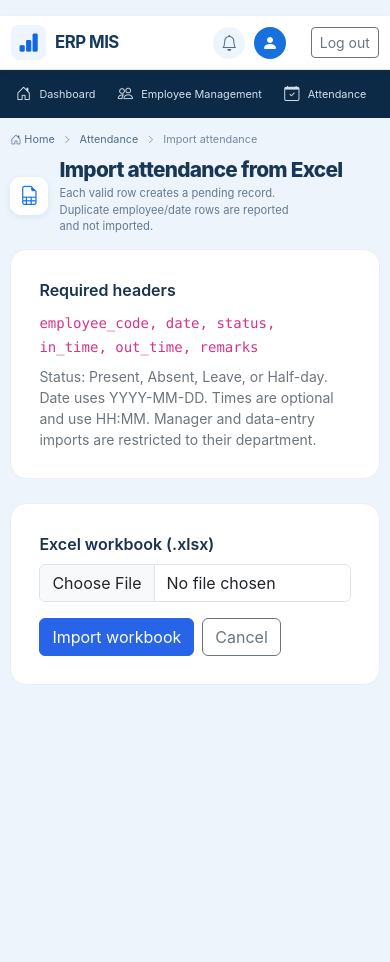
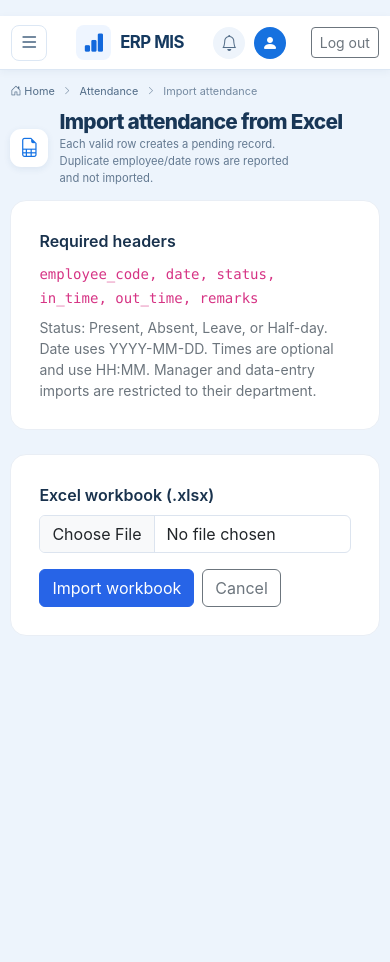
Before and after one commit to gkayush123-afk/ERP-Based-Operations-Data-Management-MIS-Analytics-System, a Python web app: template erp_mis_system/app/templates/attendance/import.html in a window 390 px wide. After the commit the page ends 635 px from the top, so only its background shows below. Run offline with Jinja, Linux system fonts and the light colour scheme; the template is opened without the code that fills it, so the values that code supplies are empty.

Commit message:
Keep sidebar and topbar fixed while content scrolls
- Topbar sticky (z 1030); sidebar sticky under it (top 58px, full
  remaining height, own thin scrollbar) on desktop.
- Mobile (<992px): sidebar becomes a fixed off-canvas drawer with
  overlay, hamburger toggle, close on link/overlay/Escape.
- Sidebar note stays pinned at bottom via margin-top auto; anchor
  jumps clear the topbar via scroll-padding-top.

```diff
--- a/erp_mis_system/app/static/css/style.css
+++ b/erp_mis_system/app/static/css/style.css
@@ -211,7 +211,8 @@ a { color: var(--blue); }
 .verification-page > nav, .verification-page > footer { display: none !important; }
 .verification-page main { min-height: 100vh; }
 .verification-app { min-height: 100vh; color: #19324d; background: #edf4fc; }
-.verification-topbar { position: relative; z-index: 2; display: flex; min-height: 58px; align-items: center; justify-content: space-between; gap: 1rem; padding: .45rem 1.25rem; border-bottom: 1px solid #dce7f4; background: #fff; box-shadow: 0 2px 8px rgba(28, 63, 103, .05); }
+.verification-topbar { position: sticky; top: 0; z-index: 1030; display: flex; min-height: 58px; align-items: center; justify-content: space-between; gap: 1rem; padding: .45rem 1.25rem; border-bottom: 1px solid #dce7f4; background: #fff; box-shadow: 0 2px 8px rgba(28, 63, 103, .05); }
+.verification-hamburger { display: none; }
 .verification-brand { display: flex; align-items: center; gap: .55rem; color: #15395f; text-decoration: none; }
 .verification-brand-icon { display: grid; width: 35px; height: 35px; place-items: center; border-radius: 8px; color: #1268dc; background: #eef5ff; font-size: 1.3rem; }
 .verification-brand strong, .verification-brand small, .verification-account strong, .verification-account small { display: block; }
@@ -223,7 +224,10 @@ a { color: var(--blue); }
 .verification-account form { margin-left: .45rem; }
 .verification-avatar { display: grid; width: 32px; height: 32px; place-items: center; border-radius: 50%; color: #fff; background: #1671df; font-size: 1rem; }
 .verification-layout { display: grid; min-height: calc(100vh - 58px); grid-template-columns: 194px minmax(0, 1fr); }
-.verification-sidebar { display: flex; flex-direction: column; min-height: calc(100vh - 58px); padding: .8rem 0; color: #dce9f7; background: #0c2945; }
+.verification-sidebar { position: sticky; top: 58px; z-index: 1020; display: flex; flex-direction: column; height: calc(100vh - 58px); padding: .8rem 0; overflow-y: auto; overscroll-behavior: contain; color: #dce9f7; background: #0c2945; scrollbar-width: thin; scrollbar-color: rgba(255, 255, 255, .25) transparent; }
+.verification-sidebar::-webkit-scrollbar { width: 6px; }
+.verification-sidebar::-webkit-scrollbar-thumb { border-radius: 3px; background: rgba(255, 255, 255, .22); }
+.verification-overlay { display: none; }
 .verification-sidebar nav { display: grid; gap: .15rem; }
 .verification-sidebar nav a { display: flex; min-height: 40px; align-items: center; gap: .65rem; padding: .55rem .95rem; border-left: 3px solid transparent; color: #d2e0ed; font-size: .76rem; text-decoration: none; transition: background-color .15s ease, color .15s ease; }
 .verification-sidebar nav a i { width: 17px; font-size: .95rem; }
@@ -367,3 +371,18 @@ a { color: var(--blue); }
   .mobile-auth-actions .btn { padding: .3rem .4rem; font-size: .7rem; }
   .navbar-toggler { padding: .25rem .4rem; }
 }
+
+/* Fixed sidebar/topbar: anchor jumps clear the sticky top bar. */
+html { scroll-padding-top: 70px; }
+
+@media (max-width: 991.98px) {
+  .verification-layout { display: block; min-height: calc(100vh - 58px); }
+  .verification-hamburger { display: grid; width: 36px; height: 36px; flex: 0 0 36px; place-items: center; border: 1px solid #dce7f4; border-radius: 8px; color: #15395f; background: #fff; font-size: 1.25rem; cursor: pointer; }
+  .verification-sidebar { position: fixed; top: 0; bottom: 0; left: 0; z-index: 1045; width: min(272px, 84vw); height: auto; min-height: 0; padding: .8rem 0; transform: translateX(-105%); transition: transform .2s ease; }
+  body.drawer-open .verification-sidebar { transform: none; }
+  .verification-sidebar nav { display: grid; overflow: visible; }
+  .verification-sidebar nav a { min-height: 40px; flex: none; gap: .65rem; padding: .55rem .95rem; border-left: 3px solid transparent; border-radius: 0; font-size: .76rem; white-space: normal; }
+  .verification-sidebar-note { display: grid; }
+  .verification-overlay { display: block; position: fixed; inset: 0; z-index: 1040; background: rgba(9, 26, 43, .5); opacity: 0; visibility: hidden; transition: opacity .2s ease, visibility .2s ease; }
+  body.drawer-open .verification-overlay { opacity: 1; visibility: visible; }
+}
--- a/erp_mis_system/app/static/js/validation.js
+++ b/erp_mis_system/app/static/js/validation.js
@@ -96,3 +96,20 @@
     });
   });
 })();
+
+// Mobile sidebar drawer (shared dashboard layout only).
+(() => {
+  const toggle = document.querySelector("[data-drawer-toggle]");
+  if (!toggle) return;
+  const closeDrawer = () => document.body.classList.remove("drawer-open");
+  toggle.addEventListener("click", () => {
+    document.body.classList.toggle("drawer-open");
+  });
+  document.querySelector("[data-drawer-overlay]")?.addEventListener("click", closeDrawer);
+  document.querySelectorAll(".verification-sidebar nav a").forEach((link) => {
+    link.addEventListener("click", closeDrawer);
+  });
+  document.addEventListener("keydown", (event) => {
+    if (event.key === "Escape") closeDrawer();
+  });
+})();
--- a/erp_mis_system/app/templates/layout_app.html
+++ b/erp_mis_system/app/templates/layout_app.html
@@ -12,6 +12,7 @@
 {% block content %}
 <div class="verification-app">
   <header class="verification-topbar">
+    <button class="verification-hamburger" type="button" data-drawer-toggle aria-label="Open navigation menu"><i class="bi bi-list"></i></button>
     <a class="verification-brand" href="{{ url_for('main.dashboard') }}">
       <span class="verification-brand-icon"><i class="bi bi-bar-chart-fill"></i></span>
       <span><strong>ERP MIS</strong><small>Operations Data Management</small></span>
@@ -29,6 +30,7 @@
   </header>
 
   <div class="verification-layout">
+    <div class="verification-overlay" data-drawer-overlay aria-hidden="true"></div>
     <aside class="verification-sidebar" aria-label="Main navigation">
       <nav>
         <a href="{{ url_for('main.dashboard') }}" class="{% if active_nav|default('') == 'dashboard' %}active{% endif %}"><i class="bi bi-house-door"></i>Dashboard</a>
```
